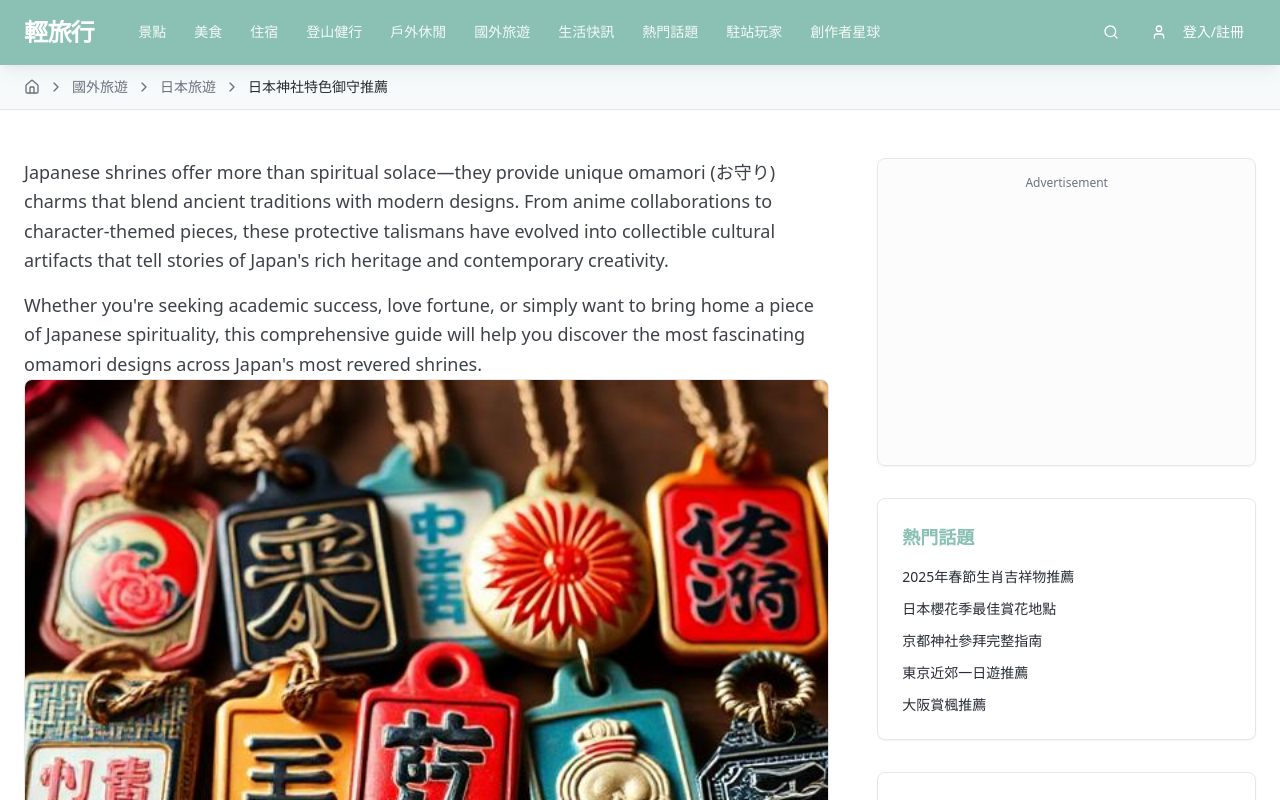
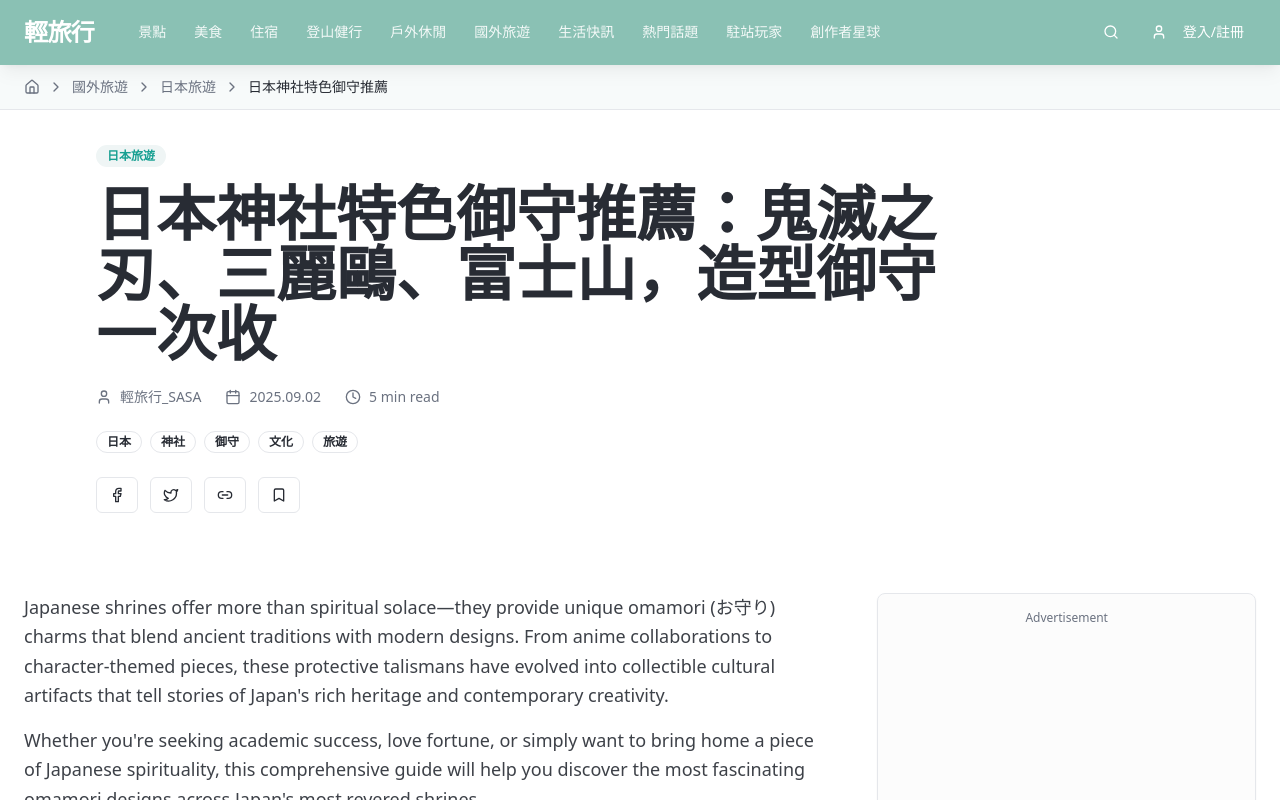
Before and after one commit to miiinachiu/article-page, a React (Vite) app: page / in a window 1280 px wide. Shown: the top 800 px of the page. Built offline with nearby package versions, Linux system fonts and the light colour scheme.

Commit message:
Remove cover image, keep title

```diff
--- a/src/components/article-hero.tsx
+++ b/src/components/article-hero.tsx
@@ -21,30 +21,18 @@ const ArticleHero = ({
   tags = []
 }: ArticleHeroProps) => {
   return (
-    <div className="relative overflow-hidden">
-      {/* Hero Image with Gradient Overlay - 1200x630 aspect ratio */}
-      <div className="relative aspect-[1200/630] w-full max-w-5xl mx-auto">
-        <div className="container mx-auto px-6 lg:px-12 xl:px-24">
-          <div className="relative h-full rounded-lg overflow-hidden">
-            <div
-              className="absolute inset-0 bg-cover bg-center bg-no-repeat"
-              style={{ backgroundImage: `url(${heroImage})` }}
-            />
-            <div className="absolute inset-0 bg-gradient-to-t from-black/70 via-black/20 to-transparent" />
-
-            {/* Content */}
-            <div className="relative z-10 h-full flex items-end p-8">
-              <div className="w-full">
-                <Badge variant="secondary" className="mb-4 bg-primary/20 text-primary-foreground backdrop-blur-sm">
+    <div className="container mx-auto px-6 lg:px-12 xl:px-24 py-8">
+      <div className="max-w-4xl">
+        <Badge variant="secondary" className="mb-4">
           {category}
         </Badge>
 
-                <h1 className="text-4xl md:text-5xl lg:text-6xl font-bold text-white mb-6 leading-tight">
+        <h1 className="text-4xl md:text-5xl lg:text-6xl font-bold text-foreground mb-6 leading-tight">
           {title}
         </h1>
 
         {/* Article Meta */}
-                <div className="flex flex-wrap items-center gap-6 mb-6 text-white/90">
+        <div className="flex flex-wrap items-center gap-6 mb-6 text-muted-foreground">
           <div className="flex items-center gap-2">
             <User className="h-4 w-4" />
             <span className="text-sm font-medium">{author}</span>
@@ -63,7 +51,7 @@ const ArticleHero = ({
         {tags.length > 0 && (
           <div className="flex flex-wrap gap-2 mb-6">
             {tags.map((tag, index) => (
-                      <Badge key={index} variant="outline" className="bg-white/10 text-white border-white/30 backdrop-blur-sm">
+              <Badge key={index} variant="outline">
                 {tag}
               </Badge>
             ))}
@@ -74,10 +62,6 @@ const ArticleHero = ({
         <SocialShare title={title} className="gap-3" />
       </div>
     </div>
-          </div>
-        </div>
-      </div>
-    </div>
   );
 };
 
--- a/src/pages/Index.tsx
+++ b/src/pages/Index.tsx
@@ -1,5 +1,6 @@
 import ArticleHeader from "@/components/article-header";
 import BreadcrumbNav from "@/components/breadcrumb-nav";
+import ArticleHero from "@/components/article-hero";
 import ArticleContent from "@/components/article-content";
 import ReaderDeals from "@/components/reader-deals";
 import ArticleFooter from "@/components/article-footer";
@@ -26,6 +27,14 @@ const Index = () => {
       />
       <ArticleHeader />
       <BreadcrumbNav items={breadcrumbItems} />
+      <ArticleHero
+        title="日本神社特色御守推薦：鬼滅之刃、三麗鷗、富士山，造型御守一次收"
+        category="日本旅遊"
+        author="輕旅行_SASA"
+        publishDate="2025.09.02"
+        readTime="5 min read"
+        tags={["日本", "神社", "御守", "文化", "旅遊"]}
+      />
       <ArticleContent />
       <div className="container mx-auto px-6">
         <ReaderDeals />
```
Lines whose indentation alone changed are shown as unchanged.
